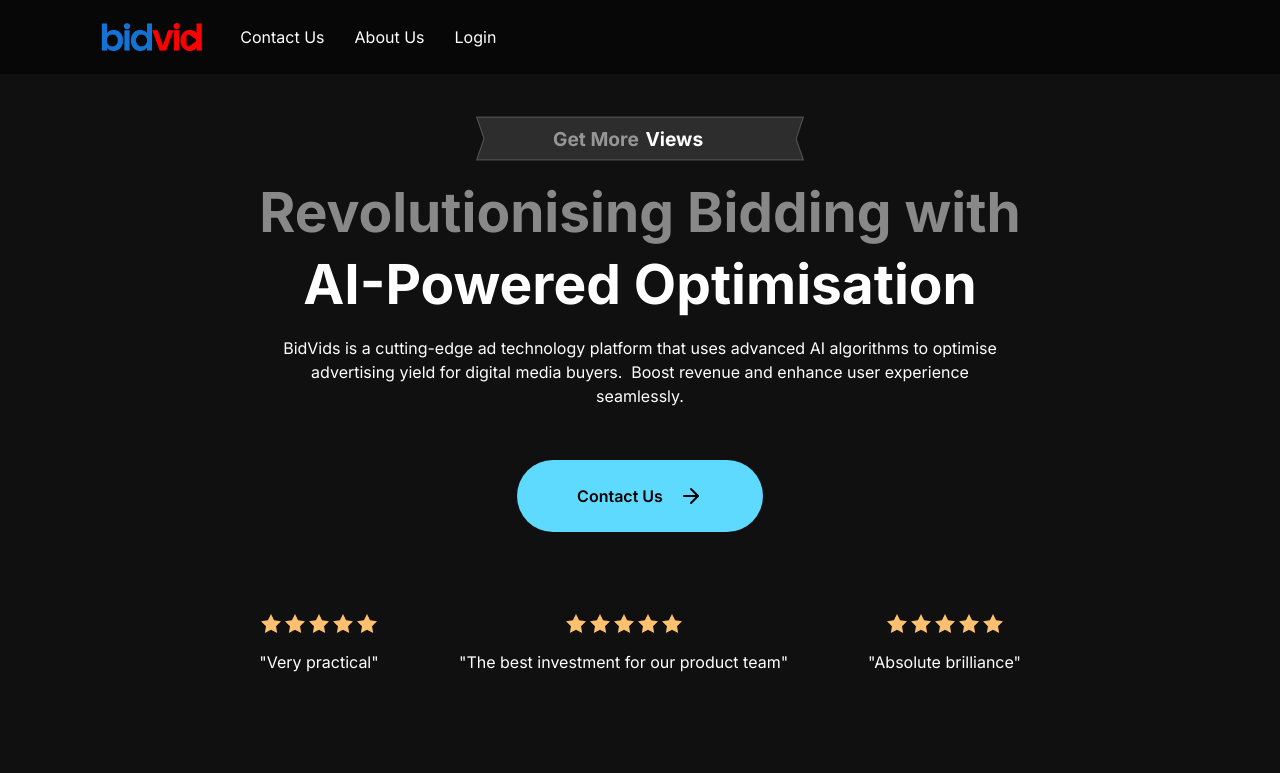
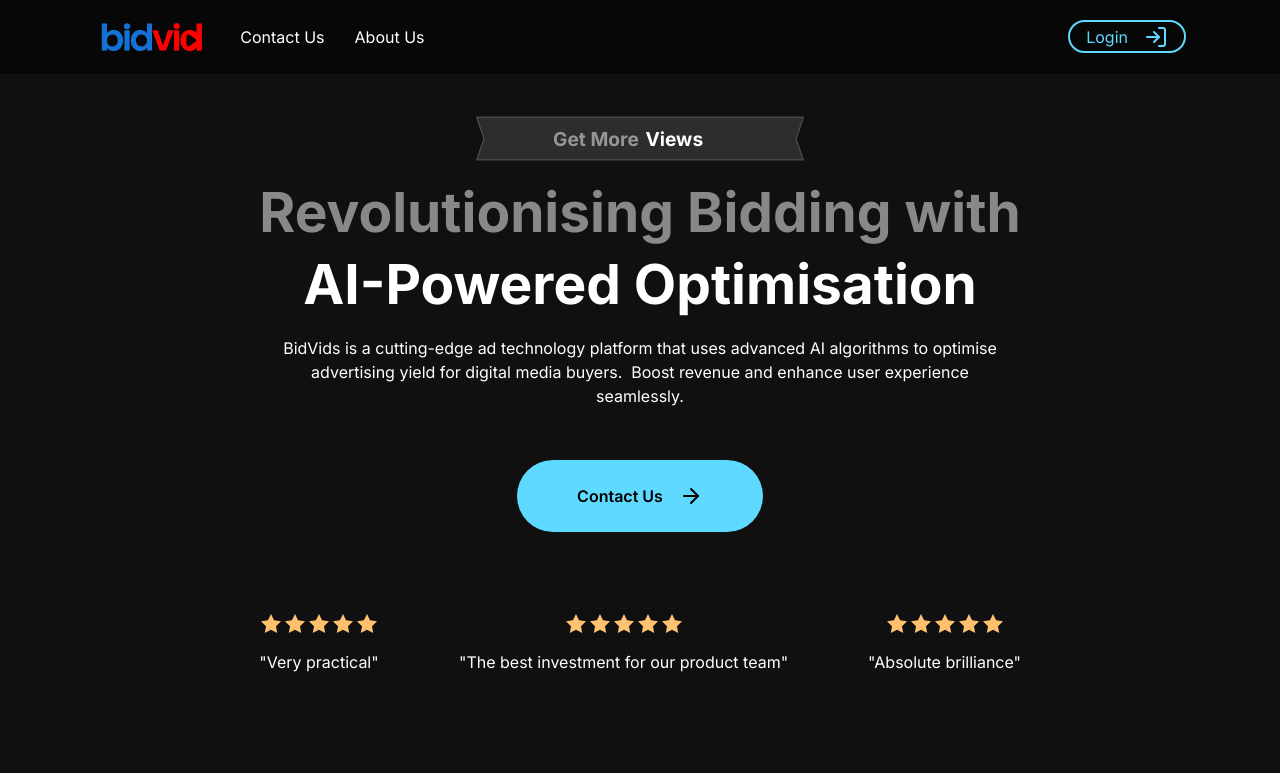
Before and after one commit to Cod3nator/bidvid-new, a Next.js app: page / in a window 1280 px wide. Shown: the top 773 px of the page. Built offline with nearby package versions, Linux system fonts and the light colour scheme.

Commit message:
Changes on navbars

```diff
--- a/app/(dashboard)/components/Dash_Navbar.jsx
+++ b/app/(dashboard)/components/Dash_Navbar.jsx
@@ -26,8 +26,6 @@ const Navbar = () => {
   const [oldPassword, setOldPassword] = useState(false);
   const [toastMessage, setToastMessage] = useState("");
   const [toastSuccess, setToastSuccess] = useState(null);
-
-
 
   const getUser = async () => {
     const accessToken = localStorage.getItem("access_token");
@@ -59,15 +57,17 @@ const Navbar = () => {
     const data = await getUser();
     if (data) {
       setUser(data.data);
+
     }
   };
   useEffect(() => {
     fetchUser();
-},[])
+  }, []);
   const handleLogout = () => {
     localStorage.removeItem("access_token");
     localStorage.removeItem("refresh_token");
     localStorage.removeItem("user");
+    localStorage.removeItem("roles");
     window.location.href = "/login";
   };
 
@@ -148,16 +148,16 @@ useEffect(() => {
       <nav className="flex items-center justify-between bg-gray-900 p-4 mb-8">
         <div className="text-white font-bold text-xl">
           <a href="/dashboard">
-            <img src="/logo.png" alt="Brand Logo" className="h-12 w-auto" />
+            <img src="/logo_new.png" alt="Brand Logo" className="h-12 w-auto" />
           </a>
         </div>
         <div className="flex items-center space-x-16">
           <menu className="flex items-center space-x-4">
-            <a href="/users" className="text-white hover:text-blue-400">
-              Users
-            </a>
             {hasSuperAdminRole && (
-              <a href="/contact-list" className="text-white hover:text-blue-400">
+              <a
+                href="/contact-list"
+                className="text-white hover:text-blue-400"
+              >
                 Contacts
               </a>
             )}
@@ -182,6 +182,12 @@ useEffect(() => {
                   </p>
                 )}
                 <hr className="my-2" />
+                <button className="w-full text-sm text-blue-600 bg-gray-100 py-1 rounded-md hover:bg-blue-100">
+                  <a href="/users" className="">
+                    Users
+                  </a>
+                </button>
+
                 <button
                   onClick={() => {
                     togglePasswordModal();
@@ -204,7 +210,10 @@ useEffect(() => {
       </nav>
       {isModalOpen && (
         <>
-          <div className="fixed inset-0 bg-gray-800 bg-opacity-50 z-40"  onClick={togglePasswordModal}/>
+          <div
+            className="fixed inset-0 bg-gray-800 bg-opacity-50 z-40"
+            onClick={togglePasswordModal}
+          />
           <div
             className="absolute bg-white p-6 shadow-lg w-96 flex flex-col justify-center items-center rounded-lg"
             style={{
@@ -238,11 +247,11 @@ useEffect(() => {
                     </button>
                   </div>
                   <button
-                onClick={()=>{
-                  if(formData.current_password){
-                    setOldPassword(true)
-                  }else{
-                    setOldPassword(false)
+                    onClick={() => {
+                      if (formData.current_password) {
+                        setOldPassword(true);
+                      } else {
+                        setOldPassword(false);
                       }
                     }}
                     className="bg-blue-600 text-white py-2 rounded-md w-full"
@@ -253,7 +262,10 @@ useEffect(() => {
               )}
               {oldPassword && (
                 <>
-                     <span className="p-4" onClick={()=>setOldPassword(false)}> <ArrowLeft /></span>
+                  <span className="p-4" onClick={() => setOldPassword(false)}>
+                    {" "}
+                    <ArrowLeft />
+                  </span>
                   <div className="mb-6">
                     <div className="form-group relative">
                       <input
@@ -303,15 +315,12 @@ useEffect(() => {
                   </button>
                 </>
               )}
-
             </form>
           </div>
         </>
       )}
 
-      {toastSuccess && (
-        <Toast success={toastSuccess} message={toastMessage} />
-      )}
+      {toastSuccess && <Toast success={toastSuccess} message={toastMessage} />}
     </>
   );
 };
--- a/app/(dashboard)/components/withAuth.js
+++ b/app/(dashboard)/components/withAuth.js
@@ -1,4 +1,3 @@
-const API_URL = 'http://localhost:5000/api';
 const backend_api = "https://devapi.bidvid.in";
 const getAccessToken = () => {
   return localStorage.getItem('access_token') || '';
--- a/app/(dashboard)/dashboard/page.jsx
+++ b/app/(dashboard)/dashboard/page.jsx
@@ -9,15 +9,13 @@ const ChartPage = () => {
     if (iframe) {
       const screenWidth = window.innerWidth;
       const screenHeight = window.innerHeight;
-     console.log(screenWidth,screenHeight);
-
-      // Set iframe dimensions to match the screen size
+// Set iframe dimensions to match the screen size
       iframe.style.width = `${screenWidth}px`;
       iframe.style.height = `${screenHeight - 100}px`;
 
       // Adjust scale based on a preferred zoom-out factor
       const scaleFactor = Math.min(screenWidth / 1200, screenHeight / 800); // Adjust these ratios as needed
-      console.log(scaleFactor);
+
 
       setScale(scaleFactor);
     }
--- a/app/globals.css
+++ b/app/globals.css
@@ -80,7 +80,8 @@ nav {
   max-height: 42px;
   width: auto;
 }
-.navbar,
+
+
 .footer {
   width: 100%;
   display: flex;
@@ -89,6 +90,35 @@ nav {
   padding-top: 16px;
   padding-bottom: 16px;
   gap: 30px;
+}
+.navbar{
+  display: flex;
+  justify-content: space-between;
+  align-items: center;
+  padding-top: 16px;
+  padding-bottom: 16px;
+  gap: 30px;
+}
+.logo-menu-wrap{
+  display: flex;
+  justify-content: space-between;
+  align-items: center;
+  gap: 30px;
+}
+.navbar button{
+  border: 2px solid var(--blue);
+  color: var(--blue);
+  background-color: transparent;
+  padding: 2.5px 16px;
+  border-radius: 24px;
+  font-size: 16px;
+  cursor: pointer;
+}
+.navbar button a{
+   display: flex;
+   justify-content: center;
+   align-items: center;
+   gap: 16px;
 }
 .navbar ul,
 .footer-bar ul {
@@ -129,6 +159,17 @@ footer {
 @media (max-width: 768px) {
   .navbar {
     justify-content: space-between;
+    gap: 0px;
+  }
+  .navbar button{
+    display: none;
+  }
+  .logo-menu-wrap{
+    display: flex;
+    justify-content: space-between;
+    align-items: center;
+    gap: 30px;
+    width: 100%;
   }
   .navbar ul li a,
   .footer ul li a{
@@ -1957,17 +1998,3 @@ textarea::placeholder {
     height: 100lvh;
   }
 }
-
-
-
-
-/* #scaled-frame {
-  width: 1000px;
-  height: 2000px;
-  border: 0px;
-} */
-
-#scaled-frame {
-  /* zoom:90%; */
-
-}
--- a/component/Navbar.jsx
+++ b/component/Navbar.jsx
@@ -4,7 +4,8 @@ const Navbar = () => {
   return (
     <nav>
       <div className="container navbar">
-        <div className="icon-logo">
+       <div className="logo-menu-wrap">
+       <div className="icon-logo">
           <a href="/"><img src="/logo_new.png" alt="bidvid logo" /></a>
         </div>
         <menu>
@@ -16,10 +17,12 @@ const Navbar = () => {
               <a href="/about">About Us</a>
             </li>
             <li>
-              <a href="/login">Login</a>
+
             </li>
           </ul>
         </menu>
+       </div>
+        <button><a href="/login">Login <svg xmlns="http://www.w3.org/2000/svg" width="24" height="24" viewBox="0 0 24 24" fill="none" stroke="currentColor" strokeWidth="2" strokeLinecap="round" strokeLinejoin="round" className="lucide lucide-log-in"><path d="M15 3h4a2 2 0 0 1 2 2v14a2 2 0 0 1-2 2h-4"/><polyline points="10 17 15 12 10 7"/><line x1="15" x2="3" y1="12" y2="12"/></svg></a></button>
       </div>
     </nav>
   );
```
Also changed, not shown: utils/refreshToken.js (deleted, +0 -23 lines). Lines whose indentation alone changed are shown as unchanged.
